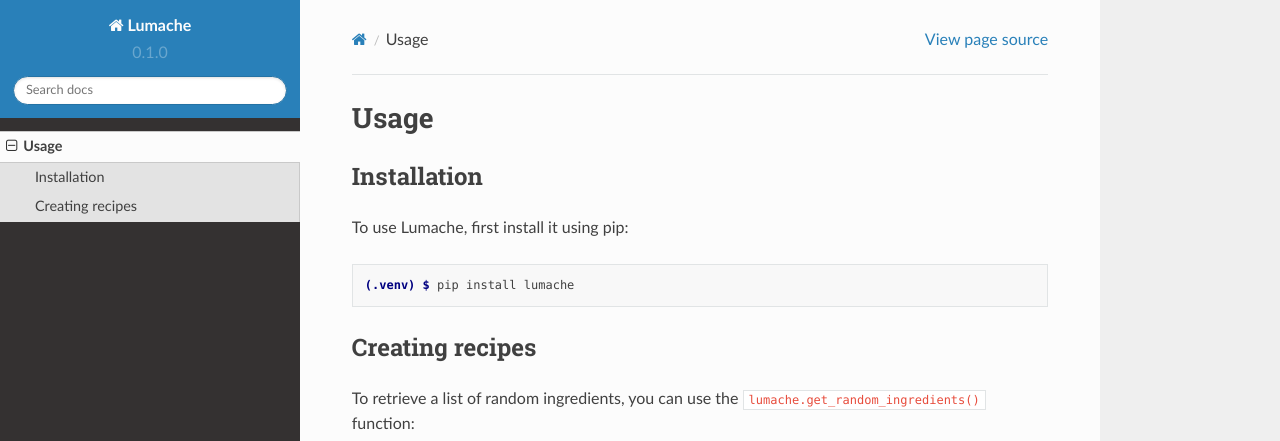
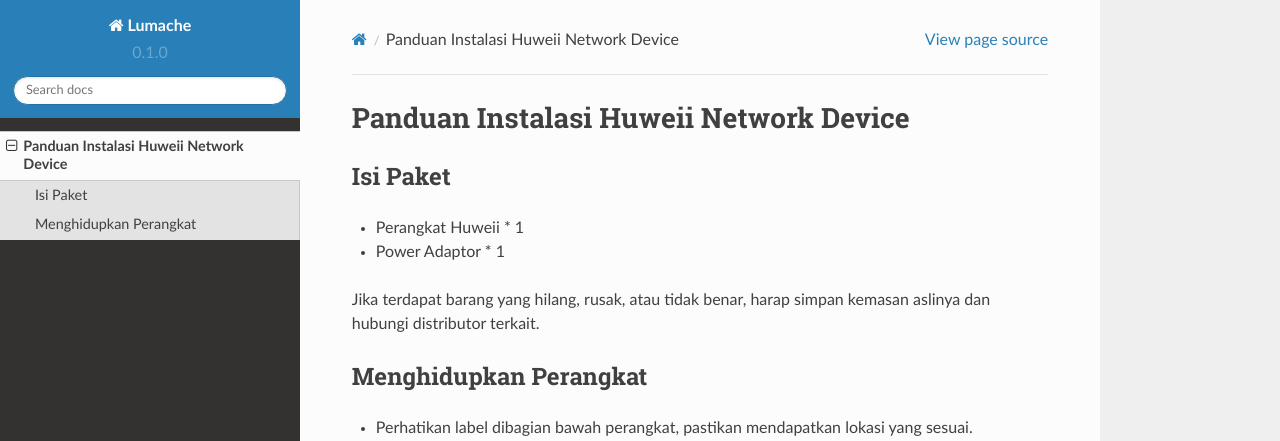
Before and after one commit to sopyanansori/huweii-tutorial, a Sphinx documentation site: the page built from docs/source/usage.rst, in a window 1280 px wide and 1095 px high. Shown: the top 441 px of the window. Built offline with Sphinx 7.4.7 and the Read the Docs theme 2.0.0, drawn with Linux system fonts in a browser that asks for light colours; pages that are not in the unit, such as notebooks, are missing from menus; some of the changed text lies outside the part shown.

Commit message:
Update usage.rst

```diff
--- a/docs/source/usage.rst
+++ b/docs/source/usage.rst
@@ -1,33 +1,22 @@
-Usage
+Panduan Instalasi Huweii Network Device
 =====
 
-.. _installation:
+.. _isipaket:
 
-Installation
+Isi Paket
 ------------
 
-To use Lumache, first install it using pip:
+- Perangkat Huweii * 1
+- Power Adaptor * 1
 
-.. code-block:: console
+Jika terdapat barang yang hilang, rusak, atau tidak benar, harap simpan kemasan aslinya dan hubungi distributor terkait.
 
-   (.venv) $ pip install lumache
-
-Creating recipes
+Menghidupkan Perangkat
 ----------------
 
-To retrieve a list of random ingredients,
-you can use the ``lumache.get_random_ingredients()`` function:
-
-.. autofunction:: lumache.get_random_ingredients
-
-The ``kind`` parameter should be either ``"meat"``, ``"fish"``,
-or ``"veggies"``. Otherwise, :py:func:`lumache.get_random_ingredients`
-will raise an exception.
-
-.. autoexception:: lumache.InvalidKindError
-
-For example:
-
->>> import lumache
->>> lumache.get_random_ingredients()
-['shells', 'gorgonzola', 'parsley']
+- Perhatikan label dibagian bawah perangkat, pastikan mendapatkan lokasi yang sesuai.
+- Sambungkan kabel jaringan ``Internet`` menuju port berlabel (LAN 1) di Perangkat Huweii.
+- Sambungkan kabel jaringan ``Interal`` menuju port berlabel (LAN 2) di Perangkat Huweii.
+- Sambungkan kabel listrik dari Perangkat ke sumber daya listrik yang stabil.
+- Nyalakan perangkat dengan menekan tombol daya.
+- Tunggu beberapa saat hingga lampu indikator pada perangkat menyala dan menunjukkan bahwa perangkat siap digunakan.
```
